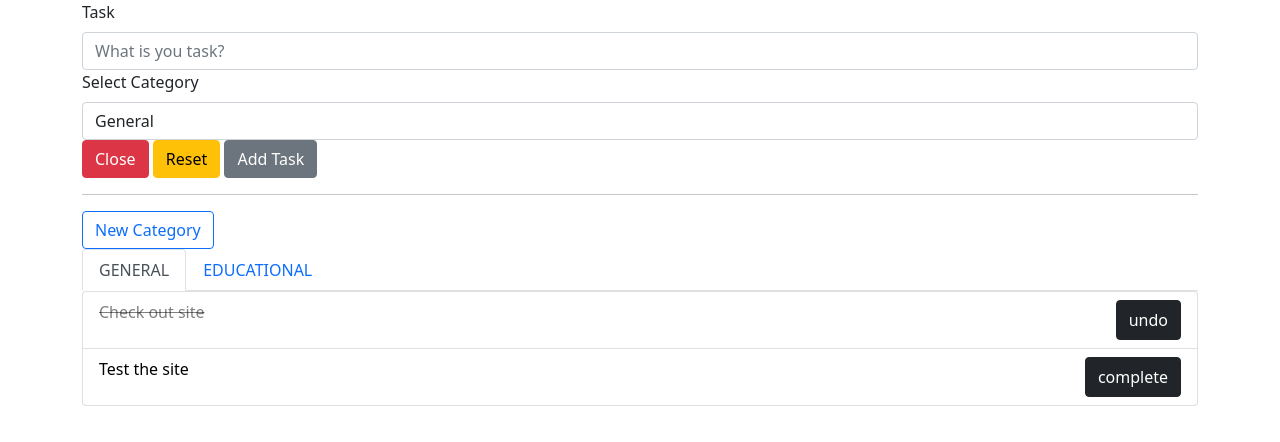
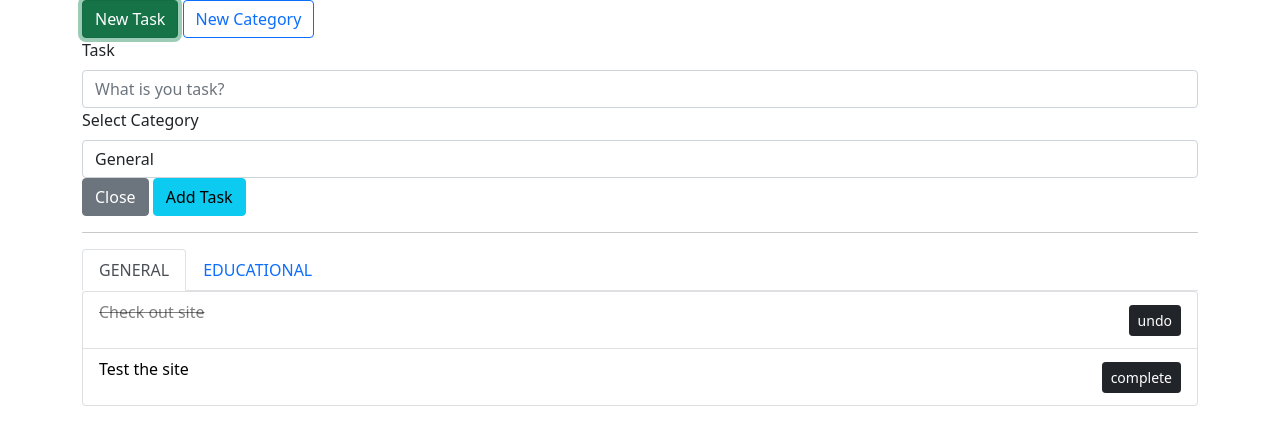
Before and after one commit to pedro218/react-todo-list, a React (Create React App) app: page / in a window 1280 px wide. Both pictures are taken after a click on the button "New Task". Shown: the top 442 px of the page. Built offline with nearby package versions, Linux system fonts and the light colour scheme.

Commit message:
updated design

```diff
--- a/src/components/App.js
+++ b/src/components/App.js
@@ -39,7 +39,6 @@ const App = () => {
     const id = todos[todos.length - 1].id + 1
     setTodos([...todos, {id, ...task}])
     console.log(todos)
-    setNewTask(false)
   }
 
   const toggleComplete = id => {
@@ -54,29 +53,40 @@ const App = () => {
     setCategories([...categories, category])
   }
 
+  const showTorC = (makeTrue, makeFalse) => {
+    makeTrue(true)
+    makeFalse(false)
+  }
+
   return (
     <Container>
+      <Button
+        variant={!newTask ? 'outline-success' : 'success'}
+        onClick={() => showTorC(setNewTask, setNewCategory)}
+      >
+        New Task
+      </Button> {' '}
+      <Button
+        variant={!newCategory ? 'outline-primary' : 'primary'}
+        onClick={() => showTorC(setNewCategory, setNewTask)}
+      >
+        New Category
+      </Button>
+
       {newTask ?
         <TaskForm
           addTask={addTask}
           categories={categories}
           cancelTask={() => setNewTask(false)}
-        /> :
-        <Button variant="outline-success" onClick={() => setNewTask(true)}>New Task</Button>
+        /> : ''
       }
-      <hr />
       {newCategory ?
         <NewCategoryForm
           cancelAdd={() => setNewCategory(!newCategory)}
           addCategory={addCategory}
-        /> :
-        <Button
-          variant="outline-primary"
-          onClick={() => setNewCategory(!newCategory)}
-        >
-          New Category
-        </Button>
+        /> : ''
       }
+      <hr />
       <Categories categories={categories} todos={todos} toggleComplete={toggleComplete} />
 
     </Container>
--- a/src/components/ListTodos.js
+++ b/src/components/ListTodos.js
@@ -16,7 +16,7 @@ const ListTodo = ( { todos, toggleComplete, category }) => {
             <Button
               variant="dark"
               className="float-right"
-              style={{ height: '40px' }}
+              size="sm"
               onClick={() => toggleComplete(todo.id)}
             >
               {todo.complete ? 'undo' : 'complete'}
--- a/src/components/NewCategoryForm.js
+++ b/src/components/NewCategoryForm.js
@@ -21,7 +21,7 @@ const NewCategoryForm = ({ addCategory, cancelAdd }) => {
           onChange={e => setCategory(e.target.value)}
           required
         />
-        <Button variant="warning" onClick={cancelAdd}>Cancel</Button>{' '}
+        <Button variant="secondary" onClick={cancelAdd}>Done</Button>{' '}
         <Button variant="info" type="submit">Add</Button>
       </Form.Row>
     </Form>
--- a/src/components/TaskForm.js
+++ b/src/components/TaskForm.js
@@ -39,9 +39,8 @@ const TaskForm = ({ addTask, cancelTask, categories }) => {
           </Form.Control>
         </Form.Group>
         <Form.Group>
-          <Button variant="danger" onClick={cancelTask}>Close</Button> {' '}
-          <Button variant="warning" onClick={() => setTask('')}>Reset</Button>{' '}
-          <Button variant="secondary" type="submit">Add Task</Button>
+          <Button variant="secondary" onClick={cancelTask}>Close</Button> {' '}
+          <Button variant="info" type="submit">Add Task</Button>
         </Form.Group>
       </Form>
     </div>
```
